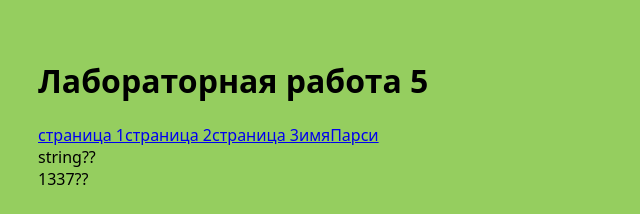
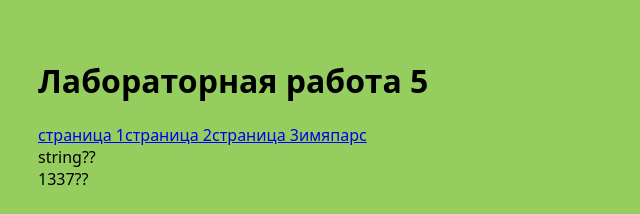
Before and after one commit to halfer1337/a5, an Angular app: page / in a window 1280 px wide. Shown: the top 214 px of the page, without its empty margins (0-640 px from the left). Built offline with nearby package versions, Linux system fonts and the light colour scheme.

Commit message:
Update app.component.html

```diff
--- a/src/app/app.component.html
+++ b/src/app/app.component.html
@@ -5,7 +5,7 @@
     <a routerLink="/page2" routerLinkActive="active">страница 2</a>
     <a routerLink="/page3">страница 3</a>
     <a [routerLink]="['show-name', 'Данила']" routerLinkActive="active">имя</a>
-    <a routerLink="/json" routerLinkActive="active">Парси</a>
+    <a routerLink="/json" routerLinkActive="active">парс</a>
   </nav>
   <router-outlet></router-outlet>
 </div>
```
